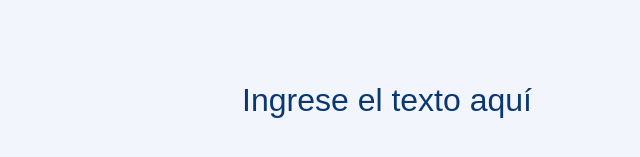
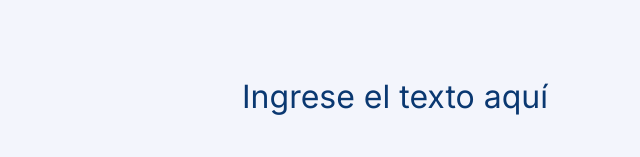
Before and after one commit to DMASSD/Javascript-Text-Encrypter, a plain HTML site: page index.html in a window 1280 px wide. Shown: the part 93-250 px from the top of the page, without its empty margins (0-640 px from the left). Drawn offline with Linux system fonts and the light colour scheme.

Commit message:
Input change for textArea, placeholder configured

```diff
--- a/index.html
+++ b/index.html
@@ -24,7 +24,7 @@
             <div class = "mainfuction">
 
                 <div>
-                    <input type="text" class="textInput" placeholder="Ingrese el texto aquí">
+                    <textarea class="textInput" placeholder="Ingrese el texto aquí"></textarea>
                 </div>
 
             </div>
--- a/style_index.css
+++ b/style_index.css
@@ -16,18 +16,25 @@ body{
 
 }
 
-.textInput{
+.textInput  {
+    font-family: 'Inter', sans-serif;
     color: #0A3871;
     background-color: transparent;
     font-size: 32px;
     width: 577px;
-    height: 48px;
+    height: 400px;
     border: none;
     outline: none;
+    resize: none;
+  }
 
-}
+.textInput textarea {
+    width: 100%;
+    height: 100%;
 
-input::placeholder {
+  }
+
+textarea::placeholder {
     color: #0A3871;
     opacity: 1;
   }
```
